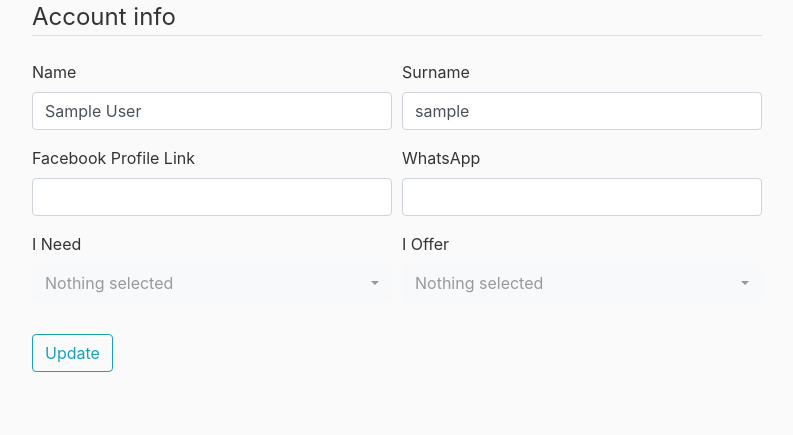
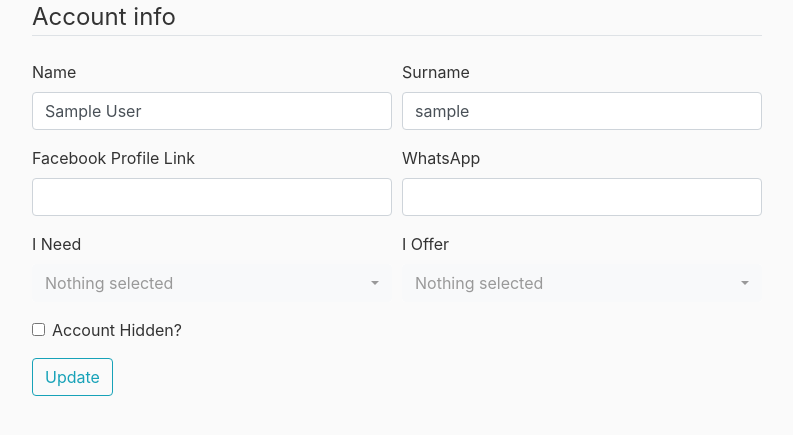
Before and after one commit to jjsgana/FriendlyMoney, a Flask app: page /myapp in a window 1280 px wide. Shown: the part 287-722 px from the top of the page, without its empty margins (53-846 px from the left). Run offline with Flask 3, Linux system fonts and the light colour scheme; the visitor is signed in with stand-in values (Sample User, id 1); some libraries are stand-ins or nearby versions.

Commit message:
commit 008

```diff
--- a/website/main/forms.py
+++ b/website/main/forms.py
@@ -1,5 +1,5 @@
 from flask_wtf import FlaskForm
-from wtforms import StringField, SubmitField, SelectField
+from wtforms import StringField, SubmitField, SelectField, BooleanField
 from wtforms.validators import DataRequired, Length
 from website.models import *
 from website.config import CurrenciesChoices
@@ -19,4 +19,5 @@ class MyApp(FlaskForm):
     wa = StringField('WhatsApp', validators=[DataRequired(), Length(min=8, max=20)])
     needcurr = CurrenciesChoices
     offrcurr = CurrenciesChoices
+    account_hidden = BooleanField('Account Hidden?')
     submit = SubmitField('Update')
--- a/website/main/routes.py
+++ b/website/main/routes.py
@@ -13,7 +13,7 @@ def home():
     form = Home()
     items_per_page=5
     page = request.args.get('page', 1, type=int)
-    user = User.query.order_by(User.register_date.desc()).paginate(page=page,per_page=items_per_page)
+    user = User.query.filter_by(account_hidden=0).order_by(User.register_date.desc()).paginate(page=page,per_page=items_per_page)
     items = [row.__dict__ for row in user] # trasnform rows from Users in a List with each row as Dict
     for item in items:
         tot_positive_rates = len(Rate.query.filter_by(userid_receiving=item["id"],rate="Positive").all())
@@ -64,7 +64,6 @@ def myapp():
     needcurr = request.form.getlist('needcurr')
     offrcurr = request.form.getlist('offercurr')
 
-
     if form.validate_on_submit():
         current_user.name = form.name.data
         current_user.surname = form.surname.data
@@ -73,6 +72,7 @@ def myapp():
         current_user.needcurr = ','.join(needcurr)
         current_user.offrcurr = ','.join(offrcurr)
         current_user.last_update_date = datetime.utcnow()
+        current_user.account_hidden = form.account_hidden.data
         db.session.commit()
         flash(f'Your account has been updated!', 'success')
         return redirect(url_for('main.home'))
@@ -81,6 +81,8 @@ def myapp():
         form.surname.data = current_user.surname
         form.fb.data = current_user.fb
         form.wa.data = current_user.wa
+        form.account_hidden.data = current_user.account_hidden
+
 
     image_file = url_for('static', filename='profile_pics/' + current_user.image_file )
     return render_template("myapp.html", image_file=image_file, form=form)
--- a/website/models.py
+++ b/website/models.py
@@ -22,6 +22,7 @@ class User(db.Model, UserMixin):
     register_date = db.Column(db.DateTime, default=datetime.utcnow)
     last_update_date = db.Column(db.DateTime)
     image_file = db.Column(db.String(20), nullable=False, default='default.jpg')
+    account_hidden = db.Column(db.Boolean, nullable=False, default=0)
 
 
 
--- a/website/templates/myapp.html
+++ b/website/templates/myapp.html
@@ -109,12 +109,15 @@
         </div>
         </div>
         </div>
+        <div class="form-check">
+            {{ form.account_hidden(class="form-check-input")}}
+            {{ form.account_hidden.label(class="form-check-label")}}
+        </div>
 
             </fieldset>
             <div class="form-group">
                 {{ form.submit(class="btn btn-outline-info") }}
             </div>
-
     </form>
 </div>
 
--- a/website/users/routes.py
+++ b/website/users/routes.py
@@ -37,7 +37,7 @@ def profileinfo_1(user_id):
     page = request.args.get('page', 1, type=int)
     rates = Rate.query.filter_by(userid_receiving=user_id).order_by(Rate.rate_date.desc()).paginate(page=page,per_page=items_per_page)
     items = [row.__dict__ for row in rates] # trasnform rows from Users in a List with each row as Dict
-
+    print(items)
     if form.validate_on_submit():
         return redirect(url_for('users.profileinfo_2', user_id=user_id))
     return render_template("profileinfo_1.html",
```
Also changed, not shown: instance/database.db (deleted).
